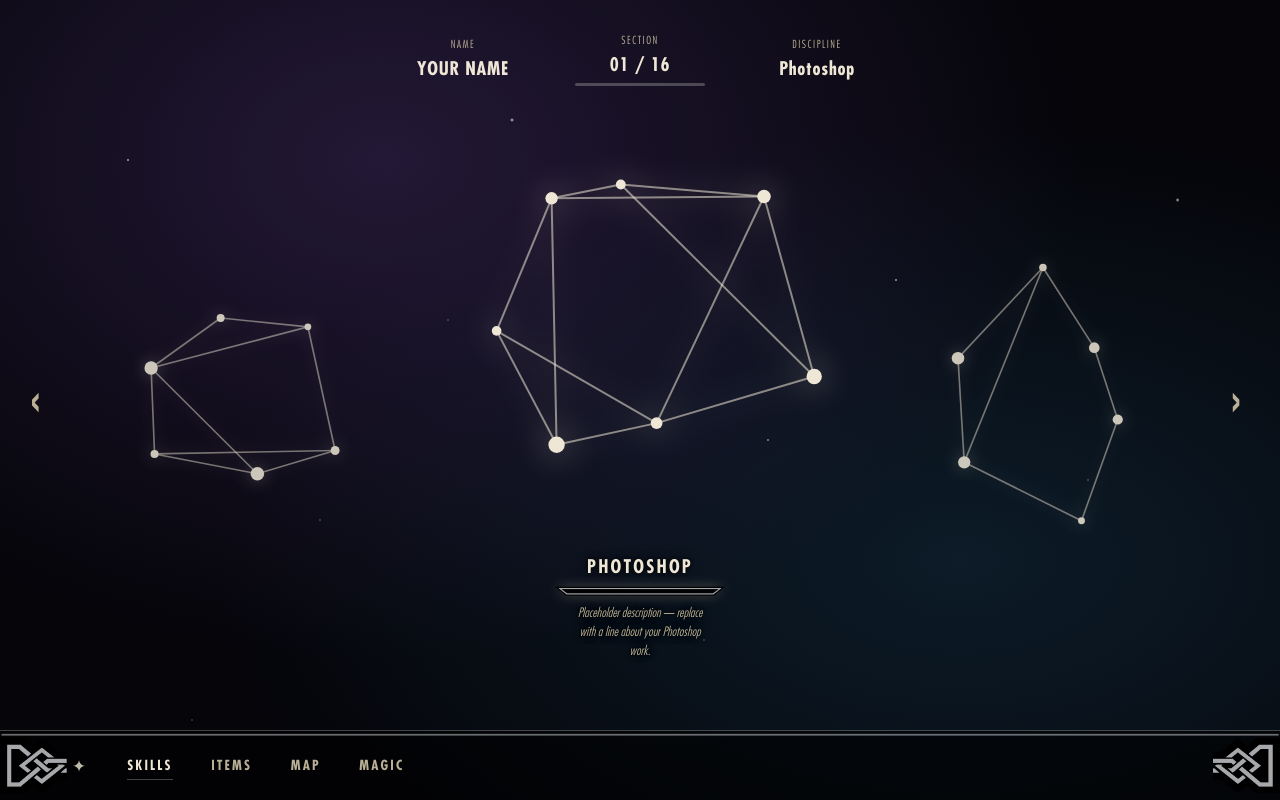
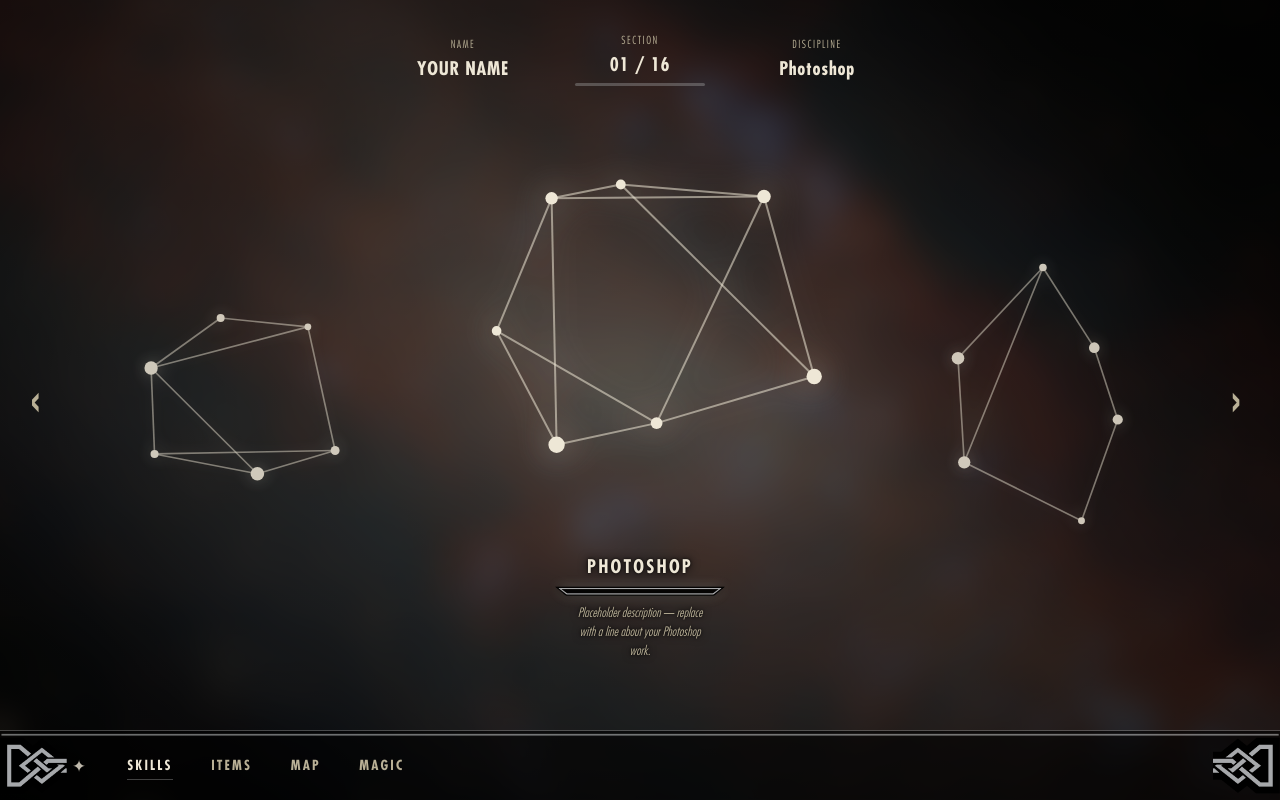
Before and after one commit to TOEFULINA/SITHIS, a website built with Vite: page index.html in a window 1280 px wide. Both pictures are taken after a click on the button "SKILLS". Built offline with nearby package versions, Linux system fonts and the light colour scheme.

Commit message:
Add real skills backdrop; pan it across the panorama as you rotate the ring

```diff
--- a/src/config.js
+++ b/src/config.js
@@ -17,7 +17,7 @@ export const BACKGROUND_IMAGE = "/background.jpg";
 // Leave null to fall back to a plain placeholder space gradient (see
 // skillsView.js) until you drop a real nebula/space image in and point
 // this at it, e.g. "/hdri/nebula.jpg".
-export const SKILLS_BACKGROUND_IMAGE = null;
+export const SKILLS_BACKGROUND_IMAGE = "/images/skills-background.webp";
 
 // The four compass directions. `key` must match the route used in
 // src/views + src/router.js. Position matches the reference art:
--- a/src/style.css
+++ b/src/style.css
@@ -94,6 +94,12 @@ label[for],
     radial-gradient(ellipse at 30% 20%, rgba(80, 70, 50, 0.35), transparent 60%),
     radial-gradient(ellipse at 70% 80%, rgba(30, 40, 35, 0.4), transparent 60%),
     var(--bg-image, none);
+}
+/* Skills only: the backdrop is a wide panorama that pans as you rotate
+   through the ring (see updateBgPan in skillsView.js) — this transition
+   is what makes that pan glide instead of snapping. */
+#bg-layer.bg-panning {
+  transition: background-position 0.6s ease;
 }
 
 #bg-overlay {
--- a/src/views/skillsView.js
+++ b/src/views/skillsView.js
@@ -206,6 +206,7 @@ export function renderSkillsView(container) {
     posEl.textContent = `${String(active + 1).padStart(2, "0")} / ${String(n).padStart(2, "0")}`;
     progressFill.style.width = `${((active + 0.5) / n) * 100}%`;
     disciplineEl.textContent = skills[active]?.title ?? "";
+    updateBgPan();
   }
 
   function rotate(delta) {
@@ -232,13 +233,18 @@ export function renderSkillsView(container) {
 
   // Skills gets its own backdrop instead of the shared one every other
   // screen uses (see SKILLS_BACKGROUND_IMAGE in config.js) — swapped in on
-  // mount, restored on the way out.
+  // mount, restored on the way out. The image is a wide panorama, and it
+  // pans horizontally as you rotate through the ring (see updateBgPan,
+  // called from render()) instead of sitting static — a real nebula/space
+  // image slides by like a skybox as you move between skills.
   const bgLayer = document.getElementById("bg-layer");
   const previousBg = bgLayer ? bgLayer.style.getPropertyValue("--bg-image") : null;
+  const previousBgPosition = bgLayer ? bgLayer.style.backgroundPosition : "";
   if (bgLayer) {
     if (SKILLS_BACKGROUND_IMAGE) {
       bgLayer.style.setProperty("--bg-image", `url(${SKILLS_BACKGROUND_IMAGE})`);
       el.classList.remove("skills-fallback-bg");
+      bgLayer.classList.add("bg-panning");
     } else {
       // No real nebula/space image set yet — fall back to a plain CSS
       // starfield placeholder (see .skills-fullscreen.skills-fallback-bg)
@@ -248,14 +254,28 @@ export function renderSkillsView(container) {
     }
   }
 
+  // Slides the backdrop's background-position from its left edge (skill 0)
+  // to its right edge (the last skill) as `active` moves through the ring,
+  // so the panorama scrolls by in sync with </>. No-ops without a real
+  // background image (nothing to pan).
+  function updateBgPan() {
+    if (!bgLayer || !SKILLS_BACKGROUND_IMAGE) return;
+    const n = skills.length;
+    const pct = n > 1 ? (active / (n - 1)) * 100 : 50;
+    bgLayer.style.backgroundPosition = `${pct}% center`;
+  }
+
   render();
   container.appendChild(el);
 
   return () => {
     document.removeEventListener("keydown", onKeyDown);
     if (bgLayer) {
+      bgLayer.classList.remove("bg-panning");
       if (previousBg) bgLayer.style.setProperty("--bg-image", previousBg);
       else bgLayer.style.removeProperty("--bg-image");
+      if (previousBgPosition) bgLayer.style.backgroundPosition = previousBgPosition;
+      else bgLayer.style.removeProperty("background-position");
     }
   };
 }
```
Also changed, not shown: public/images/skills-background.webp (added).
